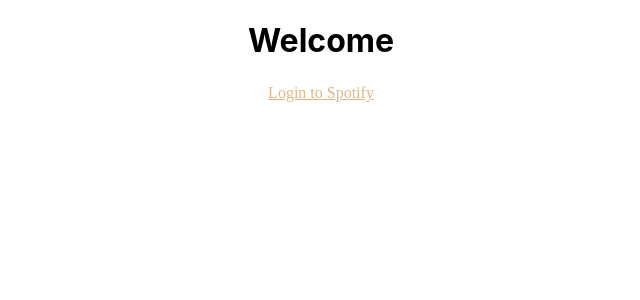
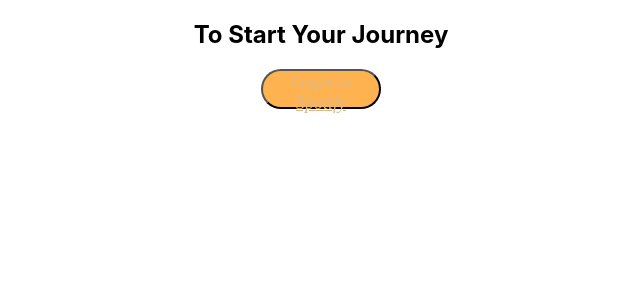
Before and after one commit to afeng99/CS411, a React (Create React App) app in the folder flask_react/: page / in a window 1280 px wide. Shown: the top 300 px of the page, without its empty margins (319-959 px from the left). Built offline with nearby package versions, Linux system fonts and the light colour scheme.

Commit message:
Update Login.js

```diff
--- a/flask_react/src/components/Login.js
+++ b/flask_react/src/components/Login.js
@@ -1,4 +1,4 @@
-import React from 'react'
+import React from "react";
 import "./Login.css";
 
 const CLIENT_ID = '66d4dc55bde841f68636140e078d7076'
@@ -7,21 +7,25 @@
 const RESPONSE_TYPE = "token"
 
 class Login extends React.Component {
-
   render() {
-
     return (
       <div className="Login">
-        <header className="Login-header">
-
-          <h1>Welcome</h1>
-          <a href={`${AUTH_ENDPOINT}?client_id=${CLIENT_ID}&redirect_uri=${REDIRECT_URI}&response_type=${RESPONSE_TYPE}`}>Login
-                          to Spotify</a>
-
-        </header>
+        <body>
+          <header className="Login-header">
+            <section>
+              <h1>To Start Your Journey</h1>
+              <button className="Button">
+                <a
+                  href={`${AUTH_ENDPOINT}?client_id=${CLIENT_ID}&redirect_uri=${REDIRECT_URI}&response_type=${RESPONSE_TYPE}`}
+                >
+                  Login to Spotify
+                </a>
+              </button>
+            </section>
+          </header>
+        </body>
       </div>
     );
-
   }
 }
 
```
